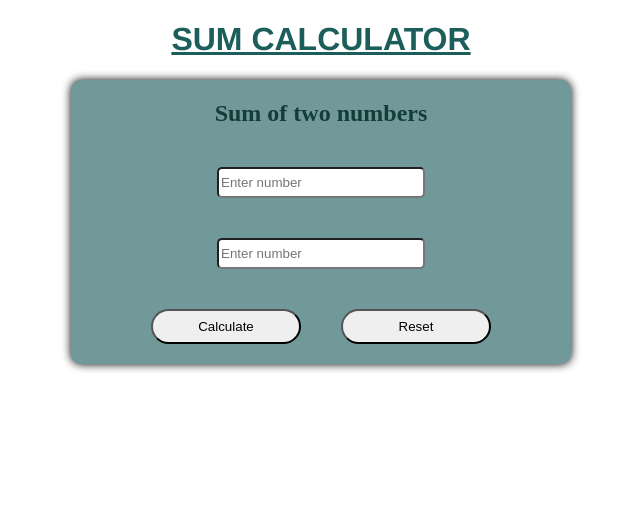
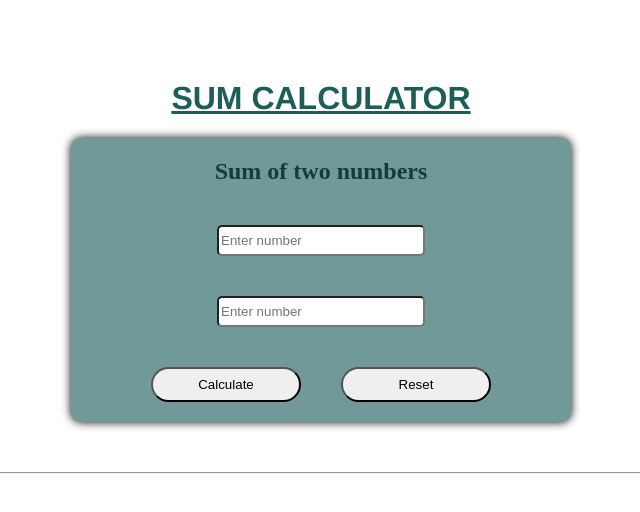
Before and after one commit to prathamagre/sum-cal-text-matcher, a plain HTML site: page index.html in a window 1280 px wide. Shown: the whole page, without its empty margins (319-959 px from the left). Drawn offline with Linux system fonts and the light colour scheme.

Commit message:
changes added

```diff
--- a/index.html
+++ b/index.html
@@ -13,12 +13,12 @@
     <h1><u>
         SUM CALCULATOR
     </u></h1>
-    <div class="sum-calculator">
+    <div class="tool-box">
         <h2>
             Sum of two numbers
         </h2>
-        <input type="text" placeholder="Enter number" class="input-box" id="input-num1">
-        <input type="text" placeholder="Enter number" class="input-box" id="input-num2">
+        <input type="text" placeholder="Enter number" class="input-box" id="input-num1" onkeyup="calSum()">
+        <input type="text" placeholder="Enter number" class="input-box" id="input-num2" onkeyup="calSum()">
         <p class="sum" id="sum"></p>
         <div class="btn">
             <button class="action-btn" onclick="calSum()">
@@ -29,13 +29,16 @@
             </button>
         </div>
     </div>
+
+    <hr>
+
     <script>
         function calSum() {
 
             const num1Element = document.getElementById("input-num1")
             const num2Element = document.getElementById("input-num2")
 
-            const sum = parseInt(num1Element.value) + parseInt(num2Element.value)
+            const sum = parseInt(num1Element.value || 0) + parseInt(num2Element.value || 0)
 
             const sumElement = document.getElementById("sum")
 
--- a/style.css
+++ b/style.css
@@ -1,10 +1,14 @@
+body{
+    margin: 80px;
+}
+
 h1{
     text-align: center;
     color: #1c5e59;
     font-family: 'Franklin Gothic Medium', 'Arial Narrow', Arial, sans-serif;
 }
 
-.sum-calculator{
+.tool-box{
     display: flex;
     flex-direction: column;
     border: none;
@@ -50,3 +54,8 @@ h2{
     color: aliceblue;
     background-color: #1c5e59;
 }
+
+hr{
+    margin: 50px;
+
+}
```
